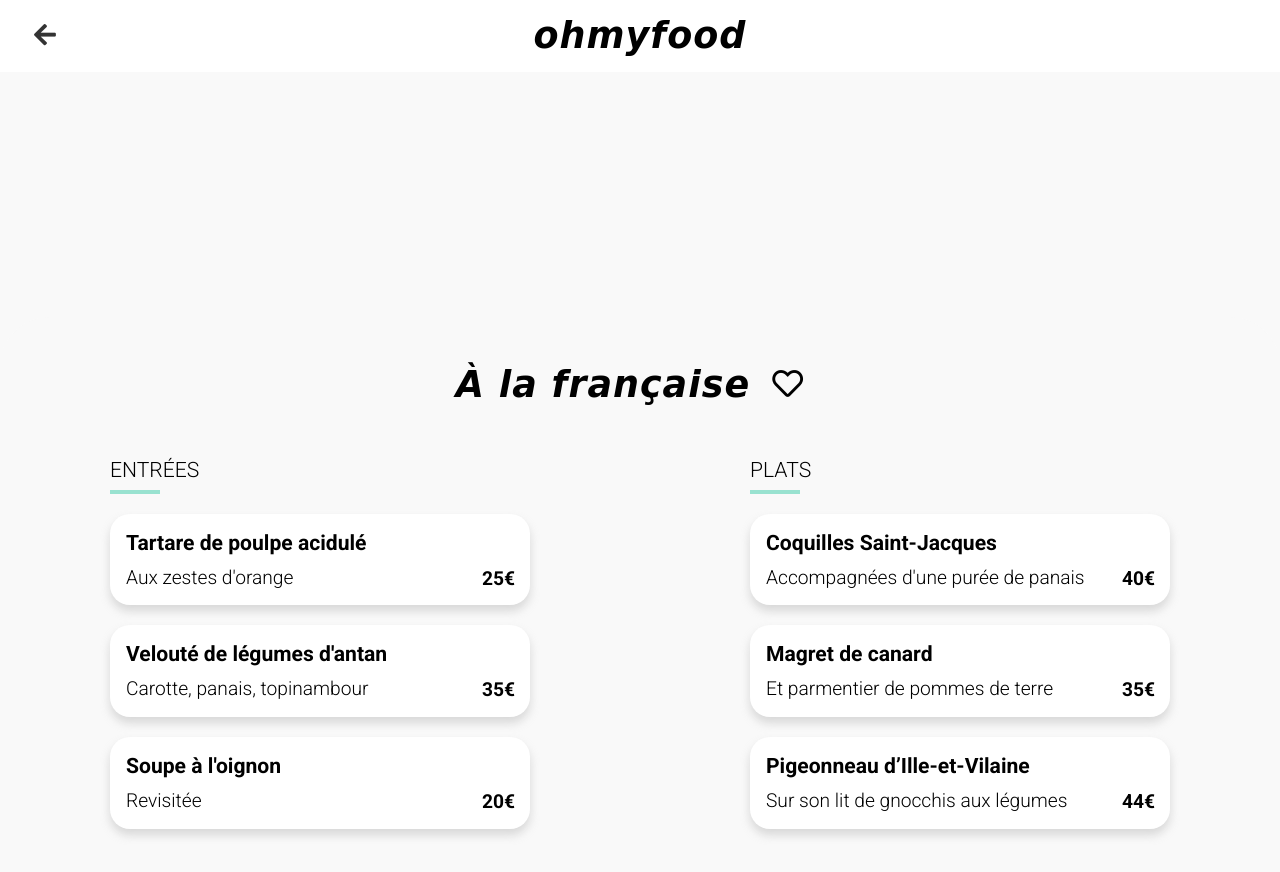
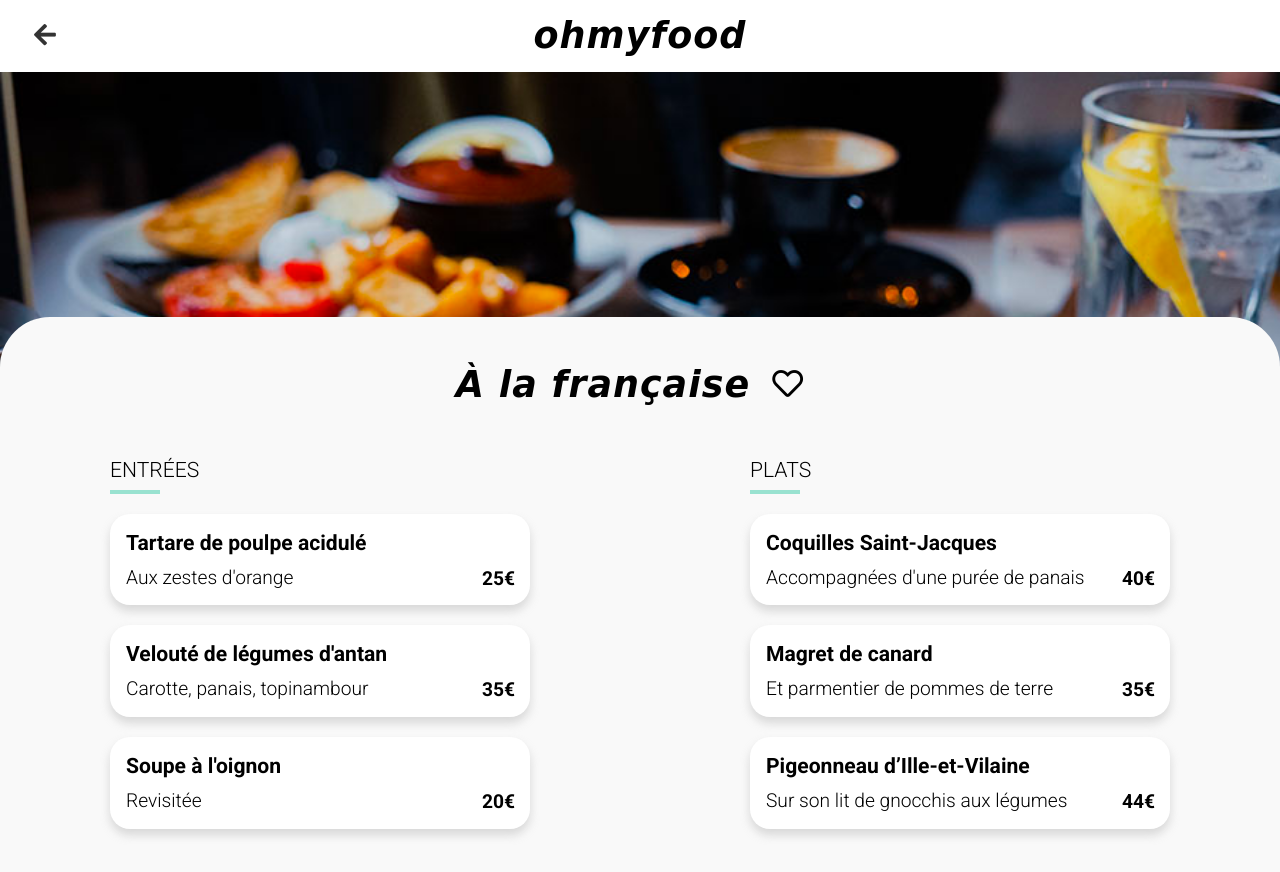
Before and after one commit to greg0r1/GregoryDernaucourt_3_01062021, a website: page menu-aLaFrancaise.html in a window 1280 px wide. Shown: the top 872 px of the page. Drawn offline with Linux system fonts and the light colour scheme; a web font is replaced by a local one.

Commit message:
correction de la cédille dans mixins

```diff
--- a/sass/utils/_mixins.scss
+++ b/sass/utils/_mixins.scss
@@ -175,7 +175,7 @@
 }
 
 @mixin background-image-1 {
-    background: no-repeat center/100% url('/public/img/restaurants/small/menu-aLaFrançaise.jpg');
+    background: no-repeat center/100% url('/public/img/restaurants/small/menu-aLaFrancaise.jpg');
     background-position-y: 0;
 }
 
```
Also changed, not shown: public/css/style.css.
